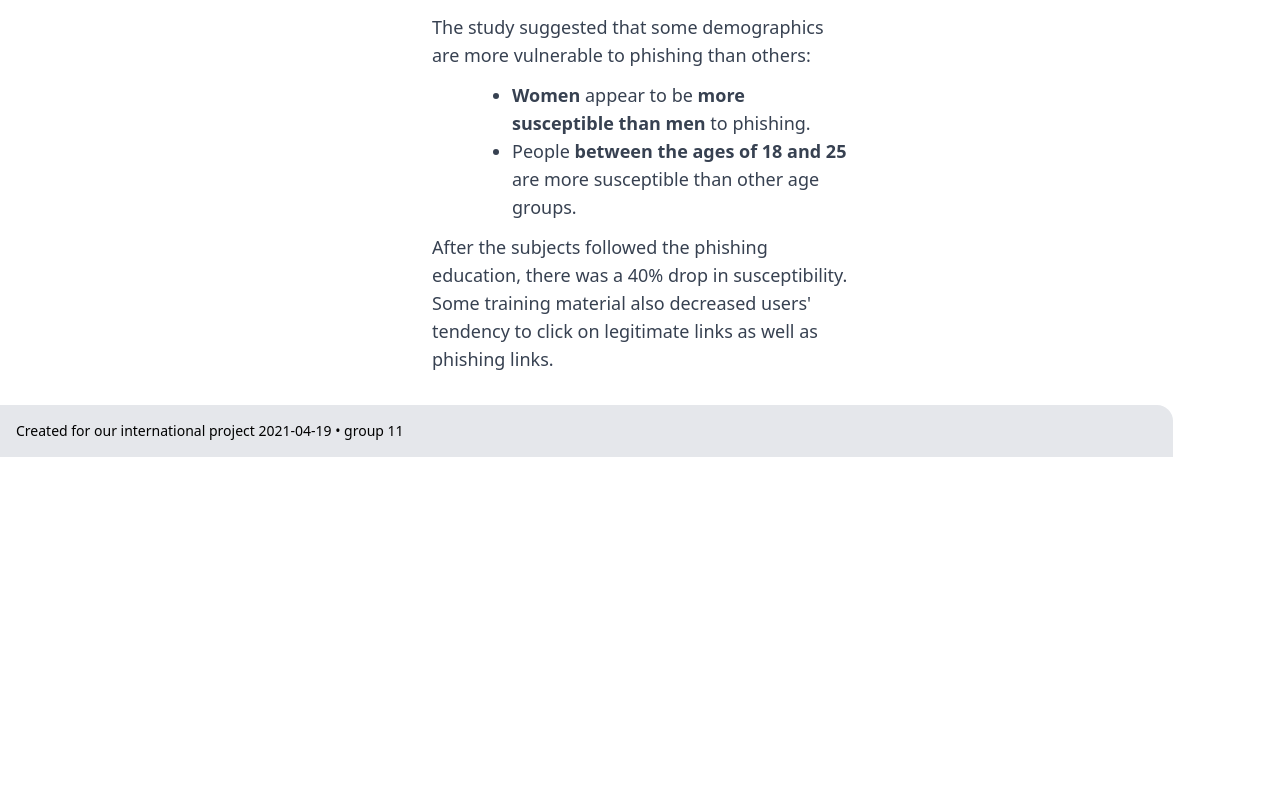
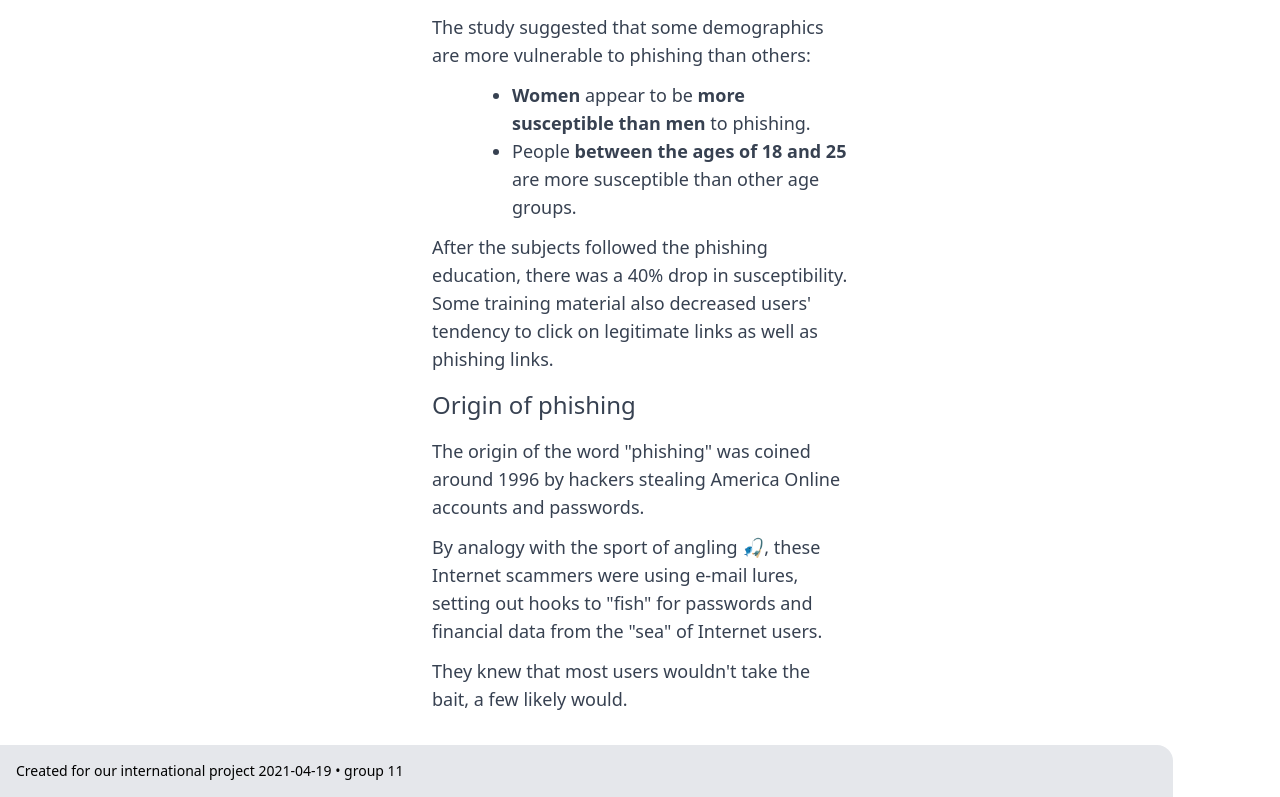
Before and after one commit to laurens-mesure/internationaal_project, a React (Create React App) app: page / in a window 1280 px wide. Shown: the part 1606-2403 px from the top of the page. Before the commit the page ends 2063 px from the top, so only its background shows below. Built offline with nearby package versions, Linux system fonts and the light colour scheme.

Commit message:
Add origin story section

```diff
--- a/src/Components/OriginStory.tsx
+++ b/src/Components/OriginStory.tsx
@@ -0,0 +1,17 @@
+import React from "react";
+
+const OriginStory: React.FC = () => {
+    return (
+        <section className="mx-auto w-11/12 sm:w-2/3 xl:w-1/3 text-gray-700 text-lg mb-4 mt-4">
+            <h1 className="text-2xl 2xl:font-bold mb-4 mt-2">Origin of phishing</h1>
+            <p className="mb-3">The origin of the word "phishing" was coined around 1996 by hackers stealing America
+                Online accounts and passwords.</p>
+            <p className="mb-3">By analogy with the sport of angling &#127907;, these Internet scammers were using
+                e-mail lures, setting out hooks to "fish" for passwords and financial data from the "sea" of
+                Internet users.</p>
+            <p className="mb-3">They knew that most users wouldn't take the bait, a few likely would.</p>
+        </section>
+    );
+};
+
+export default OriginStory;
--- a/src/Views/Frontpage.tsx
+++ b/src/Views/Frontpage.tsx
@@ -3,6 +3,7 @@ import UrlTester from "../Components/UrlTester";
 import WhatIs from "../Components/WhatIs";
 import WhyPhishing from "../Components/WhyPhishing";
 import AgeGroups from "../Components/AgeGroups";
+import OriginStory from "../Components/OriginStory";
 
 const Frontpage: React.FC = () => {
     return (
@@ -14,6 +15,7 @@ const Frontpage: React.FC = () => {
             <WhatIs />
             <WhyPhishing />
             <AgeGroups />
+            <OriginStory />
         </div>
     );
 };
```
